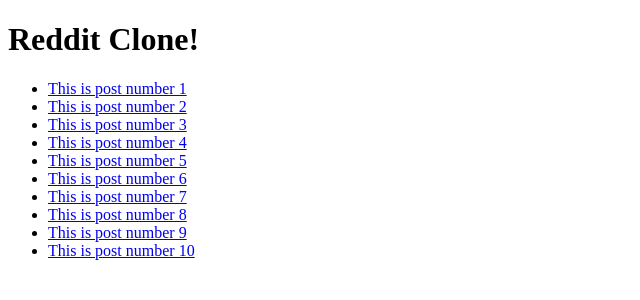
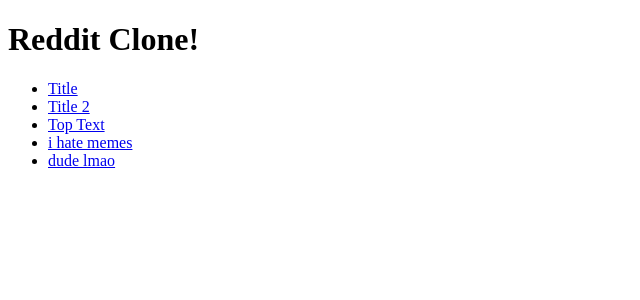
Before and after one commit to gold-mir/angular-project, an Angular app: page / in a window 1280 px wide. Shown: the top 300 px of the page, without its empty margins (0-640 px from the left). Built offline with nearby package versions, Linux system fonts and the light colour scheme.

Commit message:
add service to manage posts, replace other implementations with that

```diff
--- a/src/app/post-list/post-list.component.ts
+++ b/src/app/post-list/post-list.component.ts
@@ -1,22 +1,20 @@
-import { Component } from '@angular/core';
+import { Component, OnInit } from '@angular/core';
 import { Post } from '../models/post.model';
+import { PostService } from '../post.service';
+import { Router } from '@angular/router';
 
 @Component({
   selector: 'app-post-list',
   templateUrl: './post-list.component.html',
-  styleUrls: ['./post-list.component.css']
+  styleUrls: ['./post-list.component.css'],
+  providers: [PostService]
 })
-export class PostListComponent {
+export class PostListComponent implements OnInit{
 
   public posts: Post[];
-  constructor() {
-    this.posts = [];
-    for (let i = 0; i < 10; i++) {
-      let title = `This is post number ${i+1}`;
-      let body = `Lorem ipsum dolor sit amet, consectetur adipisicing elit, sed do eiusmod tempor incididunt ut labore et dolore magna aliqua. Ut enim ad minim veniam, quis nostrud exercitation ullamco laboris nisi ut aliquip ex ea commodo consequat. Duis aute irure dolor in reprehenderit in voluptate velit esse cillum dolore eu fugiat nulla pariatur. Excepteur sint occaecat cupidatat non proident, sunt in culpa qui officia deserunt mollit anim id est laborum.`;
-      let newPost: Post = new Post(title, body);
-      console.log(newPost);
-      this.posts.push(newPost);
-    }
+  constructor(private router: Router, private postService: PostService) {}
+
+  ngOnInit(){
+    this.posts = this.postService.getPosts();
   }
 }
--- /dev/null
+++ b/src/app/post.service.ts
@@ -0,0 +1,29 @@
+import { Injectable } from '@angular/core';
+import { Post } from './models/post.model';
+
+const posts = [
+  new Post("Title", "body"),
+  new Post("Title 2", "Lorem ipsum dolor sit amet, consectetur adipisicing elit, sed do eiusmod tempor incididunt ut labore et dolore magna aliqua. Ut enim ad minim veniam, quis nostrud exercitation ullamco laboris nisi ut aliquip ex ea commodo consequat. Duis aute irure dolor in reprehenderit in voluptate velit esse cillum dolore eu fugiat nulla pariatur. Excepteur sint occaecat cupidatat non proident, sunt in culpa qui officia deserunt mollit anim id est laborum."),
+  new Post("Top Text", "bottom text"),
+  new Post("i hate memes", "jk memes are my life"),
+  new Post("dude lmao", "")
+];
+
+@Injectable()
+export class PostService {
+
+  constructor() { }
+
+  getPosts(){
+    return posts;
+  }
+
+  getByID(id: number){
+    for(let post of posts){
+      if(post.id === id){
+        return post;
+      }
+    }
+  }
+
+}
--- a/src/app/post/post.component.html
+++ b/src/app/post/post.component.html
@@ -1 +1,2 @@
-<h2>This post has an id of {{postId}}</h2>
+<h2>{{post.title}}</h2>
+<p>{{post.body}}</p>
--- a/src/app/post/post.component.ts
+++ b/src/app/post/post.component.ts
@@ -2,20 +2,28 @@ import { Component, OnInit } from '@angular/core';
 import { Post } from '../models/post.model';
 import { ActivatedRoute, Params } from '@angular/router';
 import { Location } from '@angular/common';
+import { PostService } from '../post.service';
 
 @Component({
   selector: 'app-post',
   templateUrl: './post.component.html',
-  styleUrls: ['./post.component.css']
+  styleUrls: ['./post.component.css'],
+  providers: [PostService]
 })
 export class PostComponent implements OnInit {
   postId: number = null;
+  post: Post = null;
 
-  constructor(private route: ActivatedRoute, private location: Location) {}
+  constructor(
+    private route: ActivatedRoute,
+    private location: Location,
+    private postService: PostService
+  ) {}
 
   ngOnInit(){
     this.route.params.forEach((urlParameters) => {
       this.postId = parseInt(urlParameters['id']);
     });
+    this.post = this.postService.getByID(this.postId);
   }
 }
--- a/tslint.json
+++ b/tslint.json
@@ -84,7 +84,7 @@
     ],
     "prefer-const": false,
     "quotemark": [
-      true,
+      false,
       "single"
     ],
     "radix": false,
```
Also changed, not shown: 1 other file (tests, documents, lock files or other folders).
